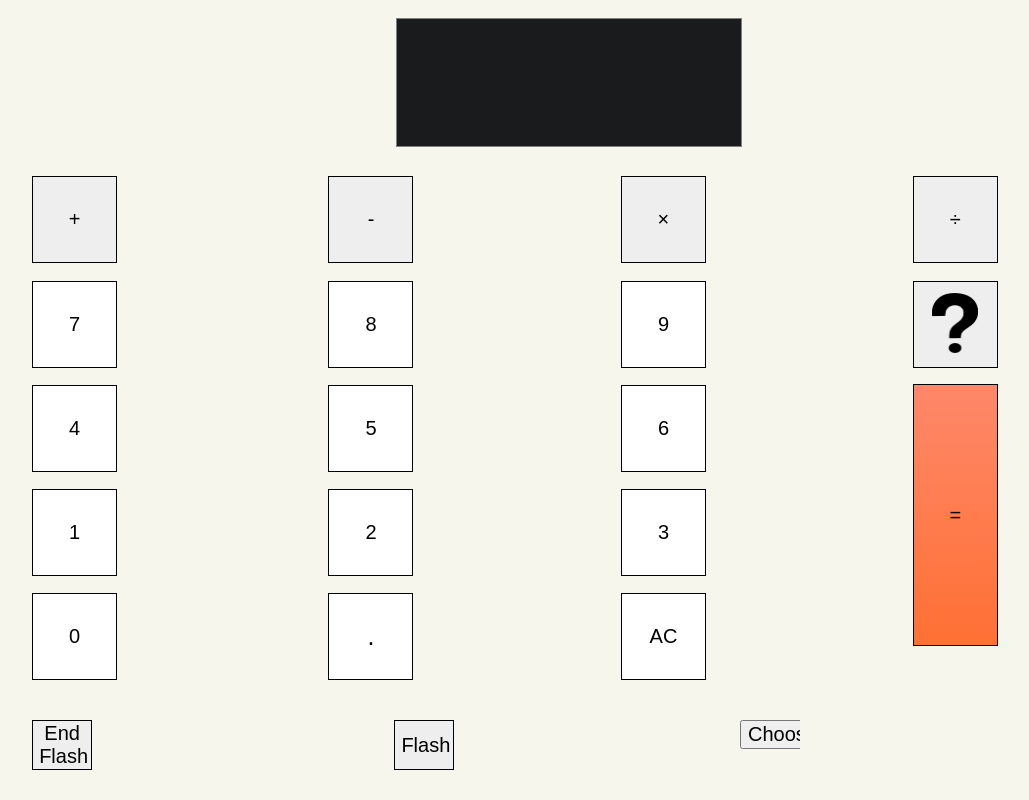
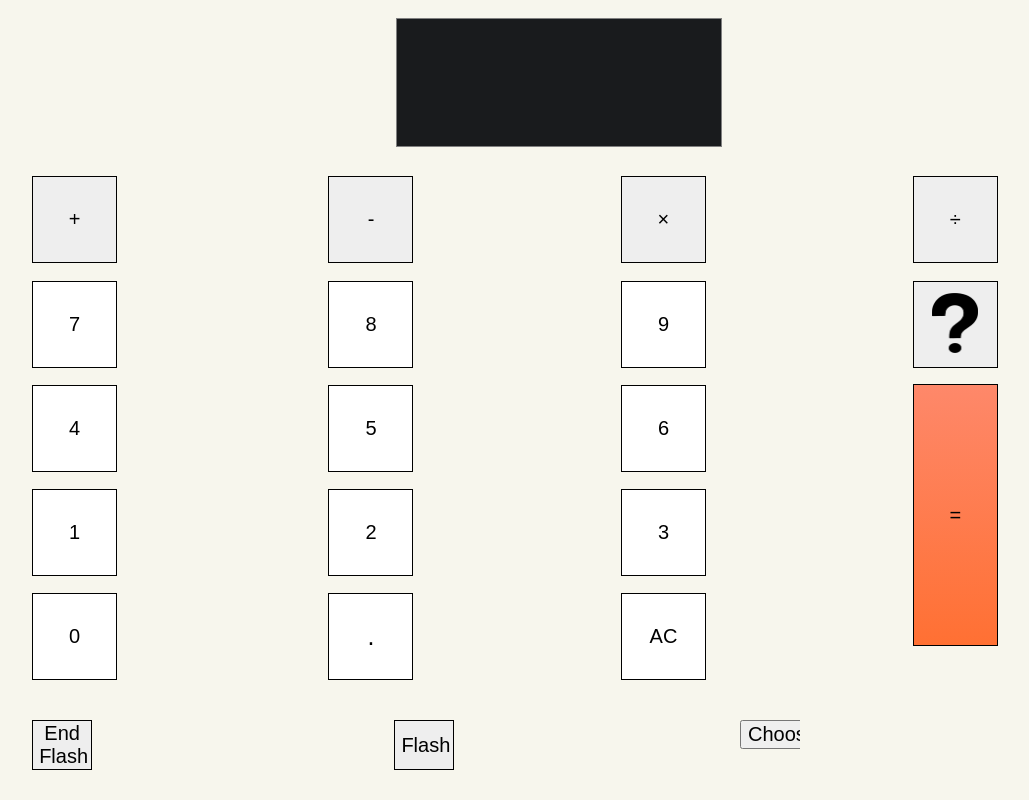
Before and after one commit to 561275/Calc, a plain HTML site: page index.html in a window 1280 px wide. Shown: the whole page, without its empty margins (28-1057 px from the left). Drawn offline with Linux system fonts and the light colour scheme.

Commit message:
Update style.css

```diff
--- a/style.css
+++ b/style.css
@@ -16,7 +16,7 @@ background: #f7f6ed;
 /* screen on calculator */
 #output{
  text-align: right;
- width: 340px;
+ width: 320px;
  height: 125px;
  font-size: 50px;
  background-color: #191B1D;
```
